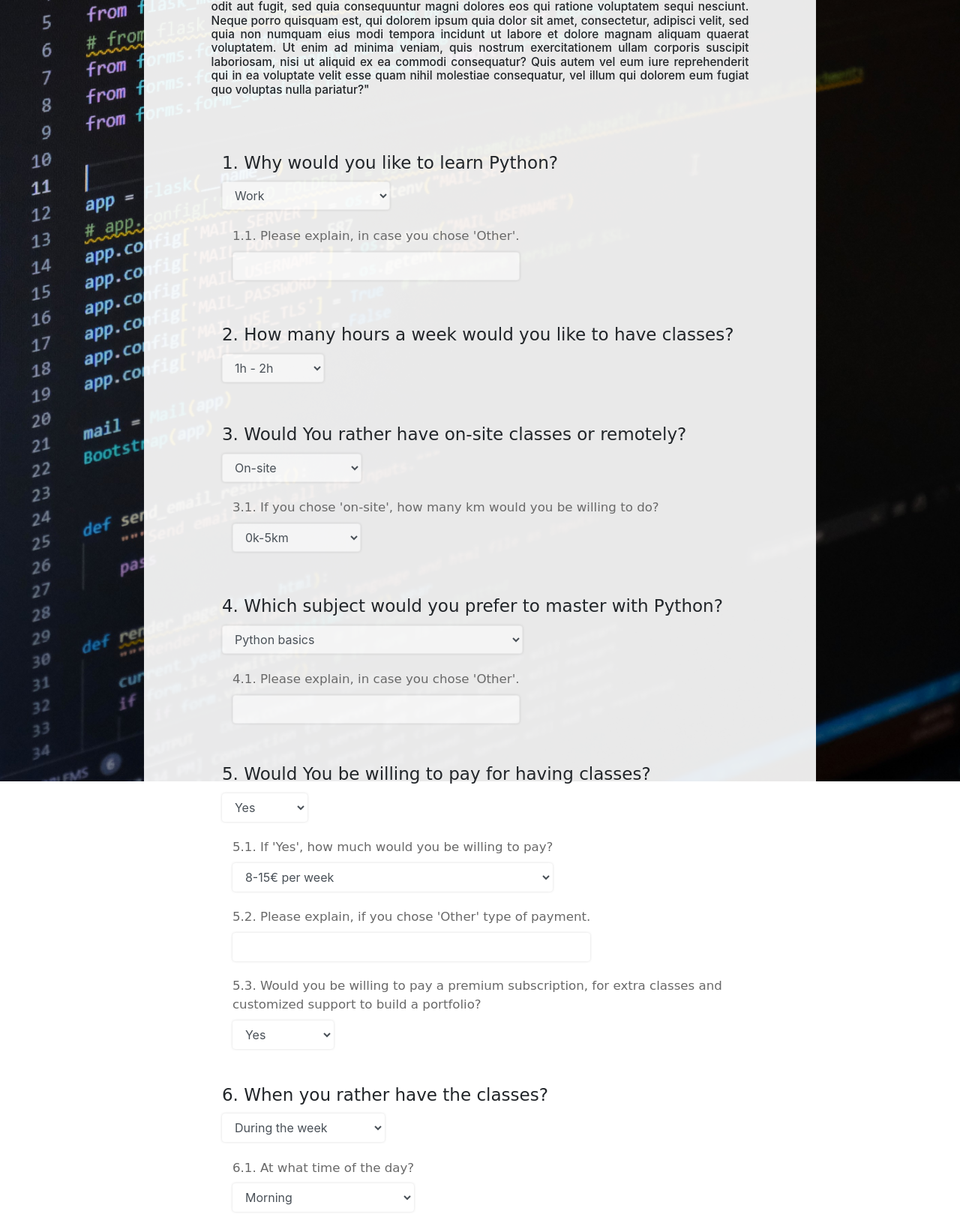
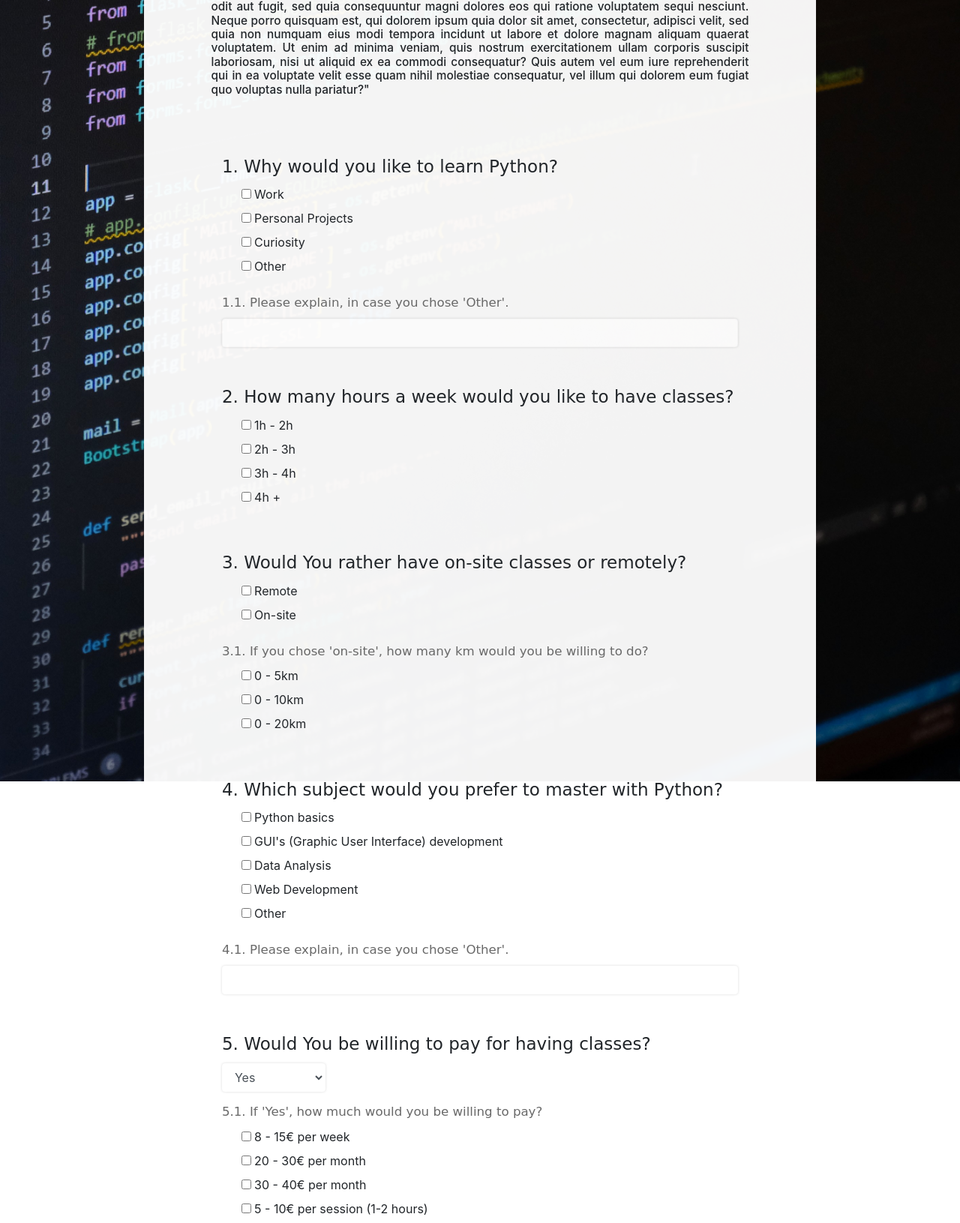
Before and after one commit to macrodrigues/flask_forms_templates, a Flask app: page / in a window 1280 px wide. Shown: the part 289-1920 px from the top of the page at 75% size. Run offline with Flask 2, Linux system fonts and the light colour scheme; some libraries are stand-ins or nearby versions; some web fonts are replaced.

Commit message:
adding elements for portuguese and spanish

```diff
--- a/forms/form_python_classes/form_python_classes.py
+++ b/forms/form_python_classes/form_python_classes.py
@@ -1,7 +1,11 @@
+import json
+import os
 from flask_wtf import FlaskForm
 from wtforms import StringField, SubmitField
-from wtforms import TextAreaField, SelectField
+from wtforms import TextAreaField, SelectField, SelectMultipleField, widgets
 from wtforms.validators import DataRequired, Email, Regexp
+
+PATH = os.path.abspath(os.path.dirname(__file__))
 
 
 # VARIABLES
@@ -66,84 +70,277 @@ FREGUESIAS = [
             'Sousel',
             'Cano',
             'Casa Branca',
-            'Santo Amaro']
+            'Santo Amaro',
+            'Valencia de Alcántara',
+            'San Vicente de Alcántara',
+            'La Codosera',
+            'Albuquerque',
+            'Other/Outro/Otro']
 FREGUESIAS.sort()
 EMAIL_REGEX = "(^$|^[a-zA-Z0-9._%+-]+@[a-zA-Z0-9.-]+\.[a-zA-Z]{2,}$)"
+
+# CHECKBOX
+class MultiCheckboxField(SelectMultipleField):
+    widget = widgets.ListWidget(prefix_label=False)
+    option_widget = widgets.CheckboxInput()
+
+
+# READ FROM JSON
+with open(f"{PATH}/data/options.json") as json_file:
+    data = json.load(json_file)
+
 
 class PythonClassesForm(FlaskForm):
     """Class to launch Flask Form concerning Python Classes."""
 
-    purpose = SelectField(
+    purpose = MultiCheckboxField(
         '1. Why would you like to learn Python?',
-        choices=['Work', 'Personal projects', 'Curiosity', 'Other'])
+        choices=[
+            data["purpose"]["Work"][0],
+            data["purpose"]['Personal Projects'][0],
+            data["purpose"]['Curiosity'][0],
+            data["purpose"]['Other'][0]])
+    purpose_pt = MultiCheckboxField(
+        '1. Com que objectivo gostarias de aprender Python?',
+        choices=[
+            data["purpose"]["Work"][1],
+            data["purpose"]['Personal Projects'][1],
+            data["purpose"]['Curiosity'][1],
+            data["purpose"]['Other'][1]])
+    purpose_es = MultiCheckboxField(
+        '1. ¿Con qué fin quieres aprender Python?',
+        choices=[
+            data["purpose"]["Work"][2],
+            data["purpose"]['Personal Projects'][2],
+            data["purpose"]['Curiosity'][2],
+            data["purpose"]['Other'][2]])
 
     purpose_other = StringField(
         "1.1. Please explain, in case you chose 'Other'.")
 
-    hours_per_week = SelectField(
+    purpose_other_pt = StringField(
+        "1.1. Explica no caso de teres escolhido 'Outro'.")
+
+    purpose_other_es = StringField(
+        "1.1. Explica si has elegido 'Otro'.")
+
+    hours_per_week = MultiCheckboxField(
         '2. How many hours a week would you like to have classes?',
         choices=['1h - 2h', '2h - 3h', '3h - 4h', '4h +'])
 
-    site_remote = SelectField(
+    hours_per_week_pt = MultiCheckboxField(
+        '2. Quantas horas por semana gostarias de ter aulas?',
+        choices=['1h - 2h', '2h - 3h', '3h - 4h', '4h +'])
+
+    hours_per_week_es = MultiCheckboxField(
+        '2. ¿Cuántas horas a la semana te gustaría tener clases?',
+        choices=['1h - 2h', '2h - 3h', '3h - 4h', '4h +'])
+
+    site_remote = MultiCheckboxField(
         '3. Would You rather have on-site classes or remotely?',
-        choices=['On-site', 'Remote', 'No preference'])
+        choices=[
+            data["site_remote"]["Remote"][0],
+            data["site_remote"]["On-site"][0]])
 
-    distance_onsite = SelectField(
+    site_remote_pt = MultiCheckboxField(
+        '3. Preferirias ter aulas à distância ou presenciais?',
+        choices=[
+            data["site_remote"]["Remote"][1],
+            data["site_remote"]["On-site"][1]])
+
+    site_remote_es = MultiCheckboxField(
+        '3. ¿Preferirías recibir clases a distancia o presenciales?',
+        choices=[
+            data["site_remote"]["Remote"][1],
+            data["site_remote"]["On-site"][1]])
+
+    distance_onsite = MultiCheckboxField(
         """3.1. If you chose 'on-site',
         how many km would you be willing to do?""",
-        choices=['0k-5km', '0k-10km', '0k-20km'])
+        choices=['0 - 5km', '0 - 10km', '0 - 20km'])
 
-    subject = SelectField(
+    distance_onsite_pt = MultiCheckboxField(
+        """3.1. Se escolheste 'presencial', quantos km estarias disposto(a)
+        a percorrer?""",
+        choices=['0 - 5km', '0 - 10km', '0 - 20km'])
+
+    distance_onsite_es = MultiCheckboxField(
+        """3.1. Si has eligido 'presencial', ¿cuantos kilómetros
+        estarías dispuesto(a) a hacer?""",
+        choices=['0 - 5km', '0 - 10km', '0 - 20km'])
+
+    subject = MultiCheckboxField(
         "4. Which subject would you prefer to master with Python?",
         choices=[
-            'Python basics',
-            "GUI's (Graphic User Interface) development",
-            'Data Anlaysis',
-            'Web Development',
-            'Other'
-        ])
+            data["subject"]["Python basics"][0],
+            data["subject"]["GUI's (Graphic User Interface) development"][0],
+            data["subject"]["Data Analysis"][0],
+            data["subject"]["Web Development"][0],
+            data["subject"]["Other"][0]])
+
+    subject_pt = MultiCheckboxField(
+        "4. Quais os temas que gostarias de aprofundar com Python?",
+        choices=[
+            data["subject"]["Python basics"][1],
+            data["subject"]["GUI's (Graphic User Interface) development"][1],
+            data["subject"]["Data Analysis"][1],
+            data["subject"]["Web Development"][1],
+            data["subject"]["Other"][1]])
+
+    subject_es = MultiCheckboxField(
+        "4. ¿Qué temas te gustaría profundizar con Python?",
+        choices=[
+            data["subject"]["Python basics"][1],
+            data["subject"]["GUI's (Graphic User Interface) development"][2],
+            data["subject"]["Data Analysis"][2],
+            data["subject"]["Web Development"][1],
+            data["subject"]["Other"][2]])
 
     subject_other = StringField(
         "4.1. Please explain, in case you chose 'Other'.")
 
+    subject_other_pt = StringField(
+        "4.1. Explica no caso de teres escolhido 'Outro'.")
+
+    subject_other_es = StringField(
+        "4.1. Explica si has elegido 'Otro'.")
+
     pay = SelectField(
         "5. Would You be willing to pay for having classes?",
-        choices=['Yes', 'No'])
+        choices=[
+            data["pay"]["Yes"][0],
+            data["pay"]["No"][0]])
 
-    pay_how_much = SelectField(
+    pay_pt = SelectField(
+        "5. Estarias disposto(a) a pagar para frequentar as aulas?",
+        choices=[
+            data["pay"]["Yes"][1],
+            data["pay"]["No"][1]])
+
+    pay_es = SelectField(
+        "5. ¿Estarías dispuesto(a) a pagar por asistir a clases?",
+        choices=[
+            data["pay"]["Yes"][2],
+            data["pay"]["No"][2]])
+
+    pay_how_much = MultiCheckboxField(
         "5.1. If 'Yes', how much would you be willing to pay?",
         choices=[
-            '8-15€ per week',
-            '20-30€ per month',
-            '30-40€ per month',
-            '5-10€ per session (1-2 hours)',
-            'Other'
-        ])
+            data["pay_how_much"]["8 - 15€ per week"][0],
+            data["pay_how_much"]["20 - 30€ per month"][0],
+            data["pay_how_much"]["30 - 40€ per month"][0],
+            data["pay_how_much"]["5 - 10€ per session (1-2 hours)"][0],
+            data["pay_how_much"]["Other"][0]])
+
+    pay_how_much_pt = MultiCheckboxField(
+        "5.1. Se 'sim', quanto é que estarias disposto(a) a pagar?",
+        choices=[
+            data["pay_how_much"]["8 - 15€ per week"][1],
+            data["pay_how_much"]["20 - 30€ per month"][1],
+            data["pay_how_much"]["30 - 40€ per month"][1],
+            data["pay_how_much"]["5 - 10€ per session (1-2 hours)"][1],
+            data["pay_how_much"]["Other"][1]])
+
+    pay_how_much_es = MultiCheckboxField(
+        "5.1. Si sí, ¿cuánto estarías dispuesto(a) a pagar?",
+        choices=[
+            data["pay_how_much"]["8 - 15€ per week"][2],
+            data["pay_how_much"]["20 - 30€ per month"][2],
+            data["pay_how_much"]["30 - 40€ per month"][2],
+            data["pay_how_much"]["5 - 10€ per session (1-2 hours)"][2],
+            data["pay_how_much"]["Other"][2]])
 
     pay_how_much_other = StringField(
-        "5.2. Please explain, if you chose 'Other' type of payment.")
+        "5.2. Please explain, in case you chose 'Other'.")
+
+    pay_how_much_other_pt = StringField(
+        "5.2. Explica no caso de teres escolhido 'Outro'.")
+
+    pay_how_much_other_es = StringField(
+        "5.2. Explica si has elegido 'Otro'.")
 
     pay_premium = SelectField(
         """5.3. Would you be willing to pay a premium subscription,
           for extra classes and customized support to build a portfolio?""",
-        choices=['Yes', 'No', 'Maybe'])
+        choices=[
+            data["pay_premium"]["Yes"][0],
+            data["pay_premium"]["No"][0],
+            data["pay_premium"]["Maybe"][0]])
 
-    when = SelectField(
+    pay_premium_pt = SelectField(
+        """5.3. Estarias disposto(a) a pagar uma subscrição premium
+        para ter aulas extra e apoio personalizado para
+        construir um portfólio?""",
+        choices=[
+            data["pay_premium"]["Yes"][1],
+            data["pay_premium"]["No"][1],
+            data["pay_premium"]["Maybe"][1]])
+
+    pay_premium_es = SelectField(
+        """5.3. ¿Estarías dispuesto(a) a pagar una suscripción premium
+        para tener clases extra y apoyo personalizado para construir
+        un portafolio?""",
+        choices=[
+            data["pay_premium"]["Yes"][2],
+            data["pay_premium"]["No"][2],
+            data["pay_premium"]["Maybe"][2]])
+
+    when = MultiCheckboxField(
         "6. When you rather have the classes?",
-        choices=['During the week', 'Weekends'])
+        choices=[
+            data["when"]["During the week"][0],
+            data["when"]["Weekends"][0]])
 
-    when_hours = SelectField(
+    when_pt = MultiCheckboxField(
+        "6. Quando gostavas de ter aulas?",
+        choices=[
+            data["when"]["During the week"][1],
+            data["when"]["Weekends"][1]])
+
+    when_es = MultiCheckboxField(
+        "6. ¿Cuándo te gustaría tener las clases?",
+        choices=[
+            data["when"]["During the week"][2],
+            data["when"]["Weekends"][2]])
+
+    when_hours = MultiCheckboxField(
         "6.1. At what time of the day?",
-        choices=['Morning', 'Afternoon', 'Evening'])
+        choices=[
+            data["when_hours"]["Morning"][0],
+            data["when_hours"]["Afternoon"][0],
+            data["when_hours"]["Evening"][0]])
+
+    when_hours_pt = MultiCheckboxField(
+        "6.1. Em que altura do dia?",
+        choices=[
+            data["when_hours"]["Morning"][1],
+            data["when_hours"]["Afternoon"][1],
+            data["when_hours"]["Evening"][1]])
+
+    when_hours_es = MultiCheckboxField(
+        "6.1. ¿En qué momento del día?",
+        choices=[
+            data["when_hours"]["Morning"][2],
+            data["when_hours"]["Afternoon"][2],
+            data["when_hours"]["Evening"][2]])
 
     age = StringField("7. Can you please provide your age?")
+
+    age_pt = StringField("7. Qual é a tua idade?")
+
+    age_es = StringField("7. ¿Cuántos años tienes?")
 
     location = SelectField(
         "8. Can you please provide your location?",
         choices=FREGUESIAS)
 
-    # email = StringField("9. If you would like to be contacted for more information, and be shortlisted for Python Classes, please provide your email address:",
-    #     validators=[Email(message='Please insert a valid email.')])
+    location_pt = SelectField(
+        "8. Qual é a tua localização?",
+        choices=FREGUESIAS)
+
+    location_es = SelectField(
+        "8. ¿Cuál es tu ubicación?",
+        choices=FREGUESIAS)
 
     email = StringField(
         """9. If you would like to be contacted for more
@@ -153,6 +350,26 @@ class PythonClassesForm(FlaskForm):
                 EMAIL_REGEX,
                 message='Please provide a valid email address.')])
 
-    observations = TextAreaField("Please write below any observations:")
+    email_pt = StringField(
+        """9. Se gostarias de ser contactado(a) para mais informações,
+        por favor deixa aqui o teu email.""",
+        validators=[
+            Regexp(
+                EMAIL_REGEX,
+                message='Este email não é válido.')])
+
+    email_es = StringField(
+        """9. Si deseas ser contactado(a) para más
+        informaciones, deja aquí tu email..""",
+        validators=[
+            Regexp(
+                EMAIL_REGEX,
+                message='Please provide a valid email address.')])
+
+    observations = TextAreaField("10. Please write below any observations.")
+
+    observations_pt = TextAreaField("10. Deixa alguma nota adicional.")
+
+    observations_es = TextAreaField("10. Escriba cualquier observación.")
 
     submit = SubmitField('Submit')
--- a/static/css/styles.css
+++ b/static/css/styles.css
@@ -1,9 +1,9 @@
 /* Base HTML Components */
 .page-container {
-    background-color: rgba(255, 255, 255, 0.911);
+    background-color: rgba(255, 255, 255, 0.952);
     margin: 7% 15% 7% 15%;
     border-radius: 20px;
-    min-width: 210px;
+    /* min-width: 210px; */
 }
 
 .lang-container {
@@ -54,11 +54,10 @@ a:hover {
 }
 
 .question-container {
-    display: flex;
     flex-wrap: wrap;
     justify-content: left;
+    text-align: left;
     margin-top: 2%;
-    text-align: center;
 }
 
 .labels-container {
@@ -129,3 +128,13 @@ a:hover {
     display: flex;
     padding-bottom: 5%;
 }
+
+.ul-custom {
+    text-align: left;
+    list-style-type: none;
+    margin-bottom: 0;
+}
+
+input[type=checkbox] {
+    accent-color: #3a92b4;
+  }
--- a/templates/index_python_en.html
+++ b/templates/index_python_en.html
@@ -22,10 +22,10 @@
                 <p class = "labels-container">
                     {{ form.purpose.label(class_='labels-higher') }}
                     <br>
-                    {{ form.purpose(class_='form-control', style="width:50%;") }}
+                    {{ form.purpose(class_= 'ul-custom') }}
                 </p>
             </div>
-            <div class="question-container" style="margin-left: 2%;">
+            <div class="question-container">
                 <p class = "labels-container">
                     {{ form.purpose_other.label(class_='labels-lower') }}
                     <br>
@@ -36,31 +36,31 @@
                 <p class = "labels-container">
                     {{ form.hours_per_week.label(class_='labels-higher') }}
                     <br>
-                    {{ form.hours_per_week(class_='form-control', style="width:20%;") }}
+                    {{ form.hours_per_week(class_= 'ul-custom') }}
                 </p>
             </div>
             <div class="question-container">
                 <p class = "labels-container">
                     {{ form.site_remote.label(class_='labels-higher') }}
                     <br>
-                    {{ form.site_remote(class_='form-control', style="width:30%;") }}
+                    {{ form.site_remote(class_='ul-custom') }}
                 </p>
             </div>
-            <div class="question-container" style="margin-left: 2%;">
+            <div class="question-container">
                 <p class = "labels-container">
                     {{ form.distance_onsite.label(class_='labels-lower') }}
                     <br>
-                    {{ form.distance_onsite(class_='form-control', style="width:30%;") }}
+                    {{ form.distance_onsite(class_='ul-custom') }}
                 </p>
             </div>
             <div class="question-container">
                 <p class = "labels-container">
                     {{ form.subject.label(class_='labels-higher') }}
                     <br>
-                    {{ form.subject(class_='form-control', style="width:60%;") }}
+                    {{ form.subject(class_='ul-custom') }}
                 </p>
             </div>
-            <div class="question-container" style="margin-left: 2%;">
+            <div class="question-container">
                 <p class = "labels-container">
                     {{ form.subject_other.label(class_='labels-lower') }}
                     <br>
@@ -74,21 +74,21 @@
                     {{ form.pay(class_='form-control', style="width:20%;") }}
                 </p>
             </div>
-            <div class="question-container" style="margin-left: 2%;">
+            <div class="question-container">
                 <p class = "labels-container">
                     {{ form.pay_how_much.label(class_='labels-lower') }}
                     <br>
-                    {{ form.pay_how_much(class_='form-control') }}
+                    {{ form.pay_how_much(class_='ul-custom') }}
                 </p>
             </div>
-            <div class="question-container" style="margin-left: 2%;">
+            <div class="question-container">
                 <p class = "labels-container">
                     {{ form.pay_how_much_other.label(class_='labels-lower') }}
                     <br>
                     {{ form.pay_how_much_other(class_='form-control') }}
                 </p>
             </div>
-            <div class="question-container" style="margin-left: 2%; text-align:left;">
+            <div class="question-container">
                 <p class = "labels-container">
                     {{ form.pay_premium.label(class_='labels-lower') }}
                     <br>
@@ -99,21 +99,21 @@
                 <p class = "labels-container">
                     {{ form.when.label(class_='labels-higher') }}
                     <br>
-                    {{ form.when(class_='form-control', style="width:50%;") }}
+                    {{ form.when(class_='ul-custom') }}
                 </p>
             </div>
-            <div class="question-container" style="margin-left: 2%;">
+            <div class="question-container">
                 <p class = "labels-container">
                     {{ form.when_hours.label(class_='labels-lower') }}
                     <br>
-                    {{ form.when_hours(class_='form-control') }}
+                    {{ form.when_hours(class_='ul-custom') }}
                 </p>
             </div>
             <div class="question-container">
                 <p class = "labels-container">
                     {{ form.age.label(class_='labels-higher') }}
                     <br>
-                    {{ form.age(class_='form-control', style="width:50%;") }}
+                    {{ form.age(class_='form-control', style="width:20%;") }}
                 </p>
             </div>
             <div class="question-container">
@@ -123,12 +123,19 @@
                     {{ form.location(class_='form-control', style="width:50%;") }}
                 </p>
             </div>
-            <div class="question-container" style="text-align:left;">
+            <div class="question-container">
                 <p class = "labels-container">
                     {{ form.email.label(class_='labels-higher') }}
                     <br>
                     {{ form.email(class_='form-control', style="width:50%;") }}
                     <span class= 'error'>{{ form.email.errors.0 }}</span>
+                </p>
+            </div>
+            <div class="question-container">
+                <p class = "labels-container">
+                    {{ form.observations.label(class_='labels-higher') }}
+                    <br>
+                    {{ form.observations(class_='form-control', style="width:50%;") }}
                 </p>
             </div>
             <div class="submit-container" style="justify-content: center;">
```
Also changed, not shown: forms/form_python_classes/data/options.json (added, +67 -0 lines).
